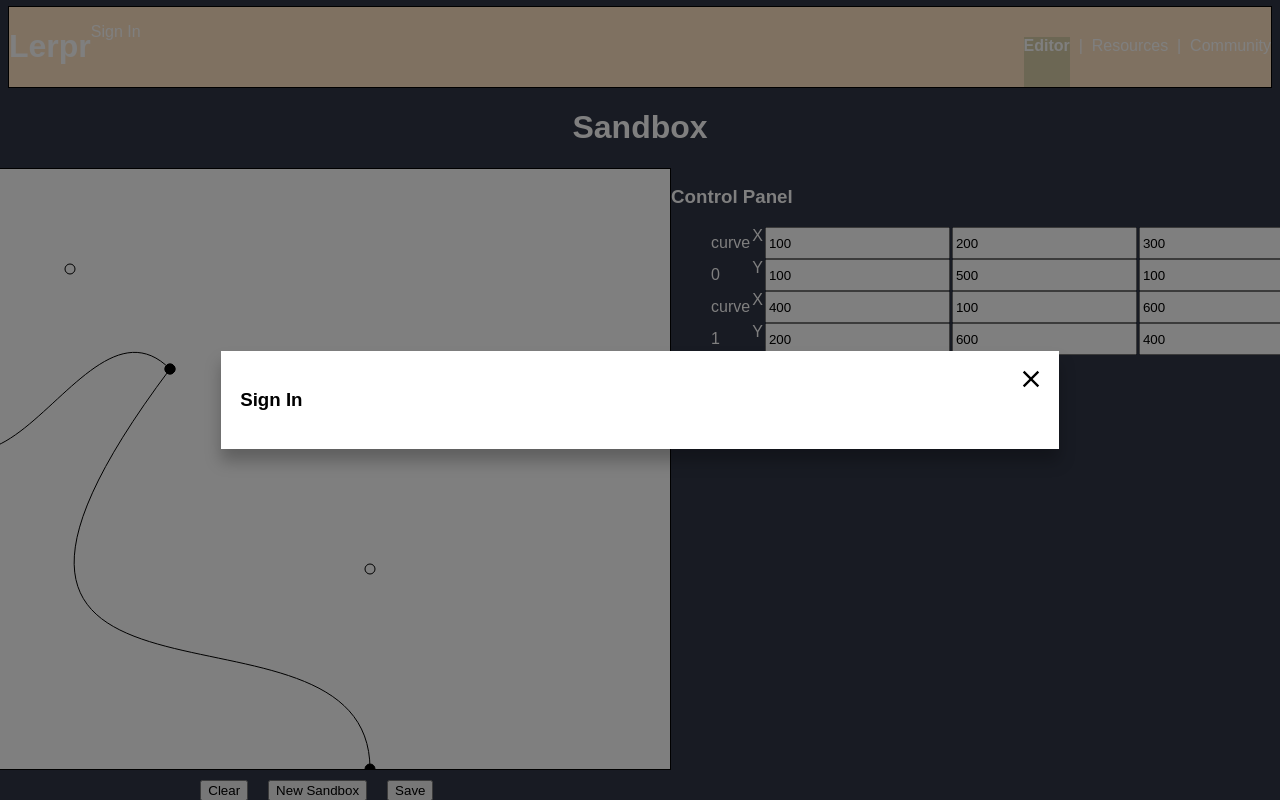
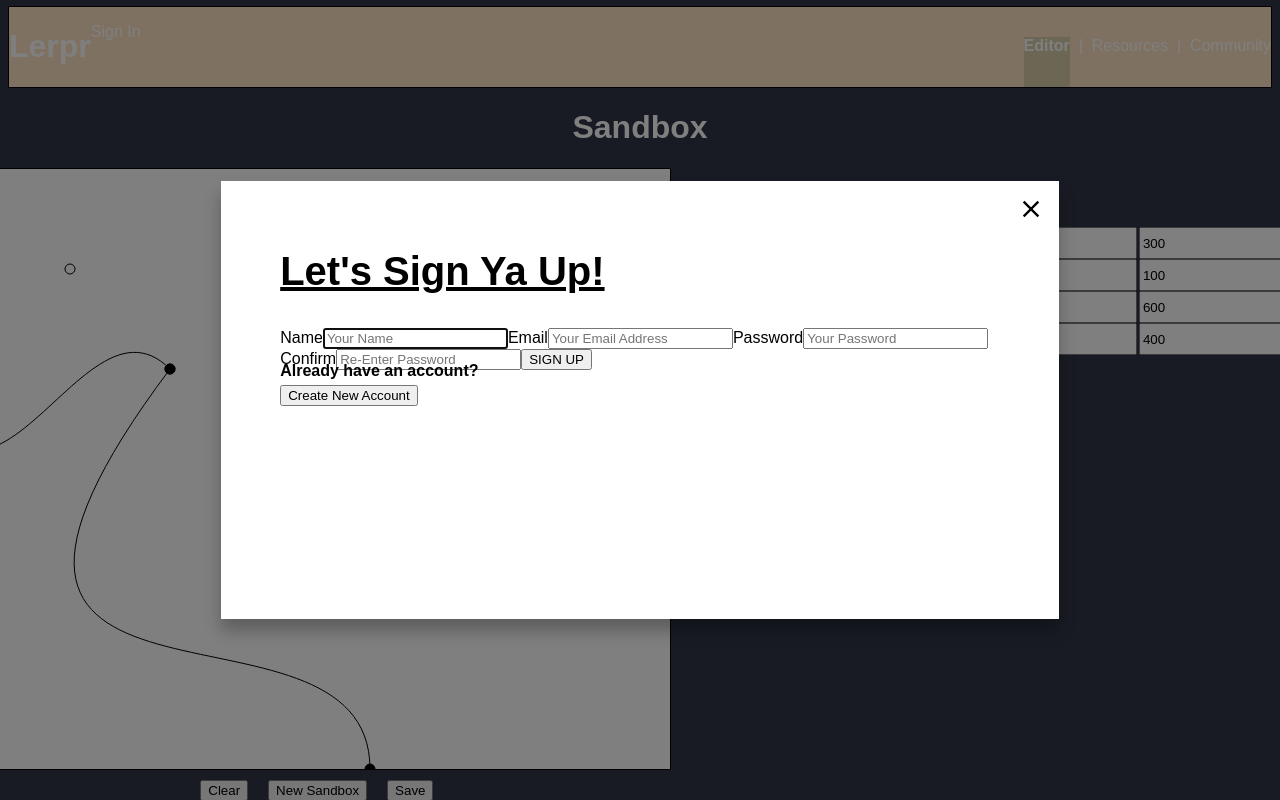
Before and after one commit to ScottAnk/lerpr, a React (Create React App) app: page /editor in a window 1280 px wide. Both pictures are taken after a click on the button "Save". Shown: the part 2-802 px from the top of the page. Built offline with nearby package versions, Linux system fonts and the light colour scheme; a web font is replaced by a local one.

Commit message:
stylings, Co-Authored-By: Eddie-Hernandez eddie.hernandez115@gmail.com

```diff
--- /dev/null
+++ b/src/components/SignUpForm/SignUpForm.js
@@ -0,0 +1,114 @@
+import { useState } from 'react'
+import { useNavigate } from 'react-router-dom'
+
+import { signUp } from '../../utilities/users-service'
+
+export default function SignUpForm({ setUser, showSignUp, handleShowSignUp }) {
+  const navigate = useNavigate()
+
+  const [formData, setFormData] = useState({
+    name: '',
+    email: '',
+    password: '',
+    confirmPassword: '',
+  })
+  const [error, setError] = useState('')
+
+  // format form data and send it to server to create a user
+  async function handleSubmit(event) {
+    event.preventDefault()
+    try {
+      const signUpData = { ...formData }
+      delete signUpData.confirmPassword
+      // The promise returned by the signUp service method
+      // will resolve to the user object included in the
+      // payload of the JSON Web Token (JWT)
+      const user = await signUp(formData)
+      // Update user state with user
+      setUser(user)
+
+      // send new users to the room creation screen
+      navigate('/room/create')
+    } catch {
+      // Invalid signup
+      setError('Sign Up Failed - Try Again')
+    }
+  }
+
+  // save changes to state as they're made
+  async function handleChange(event) {
+    setFormData({
+      ...formData,
+      [event.target.name]: event.target.value,
+    })
+  }
+
+  const disable = formData.password !== formData.confirmPassword
+  return (
+    <div>
+      <div className="CardContainer">
+        <h2 className="AuthHeader">
+          <u>Let's Sign Ya Up!</u>
+        </h2>
+        <form autoComplete="off" onSubmit={handleSubmit}>
+          <label>Name</label>
+          <input
+            type="text"
+            name="name"
+            placeholder="Your Name"
+            value={formData.name}
+            onChange={handleChange}
+            required
+          />
+          <label>Email</label>
+          <input
+            type="email"
+            name="email"
+            placeholder="Your Email Address"
+            value={formData.email}
+            onChange={handleChange}
+            required
+          />
+          <label>Password</label>
+          <input
+            type="password"
+            name="password"
+            placeholder="Your Password"
+            value={formData.password}
+            onChange={handleChange}
+            required
+          />
+          <label>Confirm</label>
+          <input
+            type="password"
+            name="confirmPassword"
+            placeholder="Re-Enter Password"
+            value={formData.confirm}
+            onChange={handleChange}
+            required
+          />
+          <button type="submit" disabled={disable} className="AuthSubmit">
+            SIGN UP
+          </button>
+        </form>
+        <div className="BreakContainer">
+          <div className="SectionBreak"></div>
+        </div>
+        <div className="LoginOrSignUp">
+          <h4
+            style={{
+              marginTop: '-10px',
+              marginBottom: '5px',
+            }}
+          >
+            Already have an account?
+          </h4>
+          <button onClick={handleShowSignUp}>
+            {showSignUp ? 'Login To Your Account' : 'Create New Account'}
+          </button>
+        </div>
+      </div>
+      <p className="error-message">{error}</p>
+    </div>
+  )
+}
--- a/src/index.css
+++ b/src/index.css
@@ -1 +1,29 @@
 @import url('https://fonts.googleapis.com/css2?family=Montaga&display=swap');
+
+.CardContainer {
+  padding: 2vmin 5vmin 3vmin 5vmin;
+  background-color: var(--lightblue);
+  border: 0.5vmin solid var(--olive);
+  border-radius: 1vmin;
+}
+
+.BreakContainer {
+  display: flex;
+  flex-direction: row;
+  justify-content: center;
+  align-items: center;
+}
+
+.SectionBreak {
+  height: 2px;
+  width: 50vmin;
+  background: var(--text-dark);
+}
+
+.AuthHeader {
+  font-size: 5vmin;
+}
+
+.PageContainer {
+  padding: 2vmin 0vmin 0vmin 0vmin;
+}
--- a/src/pages/Editor/Editor.css
+++ b/src/pages/Editor/Editor.css
@@ -20,8 +20,11 @@
 .customOverlay {
 }
 .customModal {
+  height: 50vh;
   width: 100%;
   color: black;
+  display: flex;
+  flex-direction: column;
 }
 
 /* this class comes with the react-responsive-modal package */
--- a/src/pages/Editor/Editor.js
+++ b/src/pages/Editor/Editor.js
@@ -6,6 +6,7 @@ import { Modal } from 'react-responsive-modal'
 import Sandbox from '../../components/Sandbox/Sandbox'
 import ControlPanel from '../../components/ControlPanel/ControlPanel'
 import TaskBar from '../../components/TaskBar/TaskBar'
+import SignUpForm from '../../components/SignUpForm/SignUpForm'
 
 export default function Resources() {
   const [open, setOpen] = useState(false)
@@ -56,7 +57,7 @@ export default function Resources() {
             onClose={() => setOpenSignIn(false)}
             center
           >
-            <h3>Sign In</h3>
+            <SignUpForm />
           </Modal>
         </div>
       </div>
```
